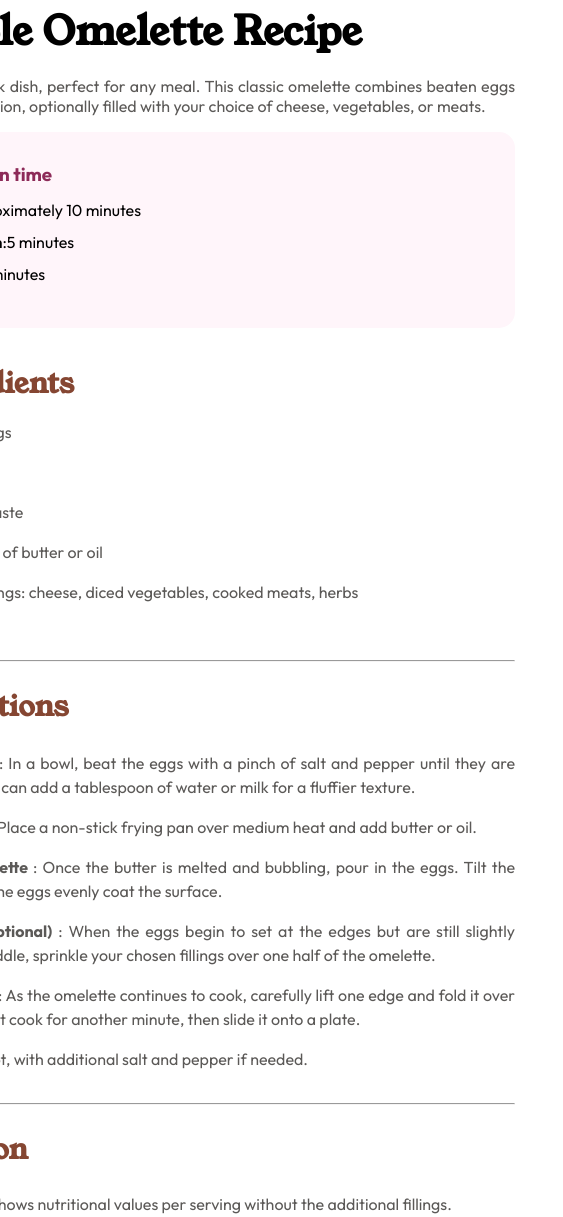
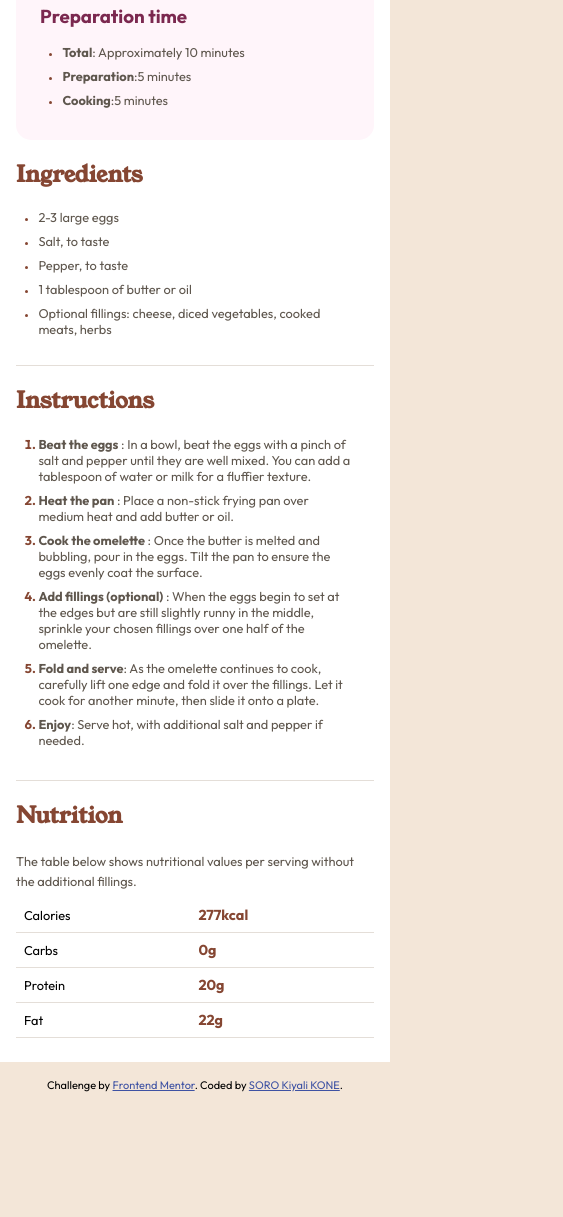
Before and after one commit to sorokiyali/Page-de-recettes, a plain HTML site: page index.html in a window 390 px wide. Shown: the part 390-1607 px from the top of the page, 563 px wide, since content can reach past the window. After the commit the page ends 1498 px from the top, so only its background shows below. Drawn offline with Linux system fonts and the light colour scheme.

Commit message:
le defis est responsive sur mobile

```diff
--- /dev/null
+++ b/CSS/color.css
@@ -0,0 +1,11 @@
+:root{
+    --Nutmeg: hsl(14, 45%, 36%);
+    --Dark-Raspberry: hsl(332, 51%, 32%);
+    --White: hsl(0, 0%, 100%);
+    --Rose-White: hsl(330, 100%, 98%);
+    --Eggshell: hsl(30, 54%, 90%);
+    --Light-Grey: hsl(30, 18%, 87%);
+    --Wenge-Brown: hsl(30, 10%, 34%);
+    --Dark-Charcoal: hsl(24, 5%, 18%);
+    --Blue: hsl(228, 45%, 44%);
+}
--- /dev/null
+++ b/CSS/style.css
@@ -0,0 +1,175 @@
+@import url('https://fonts.googleapis.com/css2?family=Figtree:wght@600;800;900&family=Outfit:wght@400;700&family=Work+Sans:wght@400;600;700&display=swap');
+@import url('https://fonts.googleapis.com/css2?family=Figtree:wght@600;800;900&family=Outfit:wght@400;700&family=Work+Sans:wght@400;600;700&family=Young+Serif&display=swap');
+@import url('color.css');
+
+* {
+    margin: 0;
+    padding: 0;
+    box-sizing: border-box;
+    border: none;
+}
+
+body {
+    font-family: 'outfit', sans-serif;
+    background-color:var(--Eggshell);
+    font-size: 16px;
+}
+
+.container{
+    padding: 2rem 20rem;
+
+}
+
+
+.center{
+    display: flex;
+    flex-direction: column;
+    justify-content: center;
+    align-items: center;
+
+}
+
+.card{
+    background-color: var(--White);
+    padding: 2.5rem ;
+    border-radius: 15px;
+    margin-top: 2rem ;
+
+
+}
+
+
+img{
+    width: 100%;
+    border-radius: 10px;
+
+}
+
+
+h1{
+    font-size: 1.5rem;
+    font-family: 'Young Serif',sans-serif;
+    margin: 1.2rem 0;
+    color: var(--Dark-charcoal);
+}
+
+small{
+    color: var(--Wenge-Brown);
+    font-size: .8rem;
+
+}
+
+.preparation-time{
+    margin-top: 1.2rem;
+    padding: 1.5rem;
+    background-color: var(--Rose-White);
+    border-radius: 15px;
+}
+
+h3{
+    margin-bottom: 1rem;
+    color:  var(--Dark-Raspberry);
+}
+
+ul,ol {
+    color: var(--Nutmeg);
+    font-size: .6rem;
+    padding: 0 1.4rem;
+    font-weight: 700;
+}
+
+ol{
+    font-size: .8rem;
+}
+
+li{
+    margin-bottom: .5rem;
+}
+
+li small {
+    font-weight: normal;
+}
+
+.preparation-time small{
+    font-size: .8rem;
+}
+
+
+
+h2{
+    color: var(--Nutmeg);
+    font-family: 'Young Serif',sans-serif;
+    font-size: 1.4rem;
+    margin: 1.2rem 0;
+}
+.ingredient small{
+    font-size: .8rem;
+}
+
+
+
+hr{
+    border-bottom: 0.5px solid var(--Light-Grey);
+
+}
+
+.instruction{
+    margin-bottom: 2rem;
+}
+
+
+
+table {
+    margin: .5rem 0;
+    border-collapse: collapse;
+    width: 100%;
+}
+
+.nutrition tr {
+    font-size: .8rem;
+    border-bottom: 1px solid var(--Light-Grey);
+}
+
+.nutrition tr td:last-child{
+    color: var(--Nutmeg);
+    font-weight: 700;
+    font-size: 0.9rem;
+}
+
+
+.nutrition td{
+    padding: 0.5rem;
+}
+
+.attribution{
+    text-align: center;
+    font-size: 11px;
+    margin: 1rem 0;
+
+}
+
+.attribution a{
+    color: var(--Blue);
+
+}
+
+@media only screen and (max-width: 768px) {
+    .container{
+        padding: 0;
+    }
+    .card{
+        padding: 0;
+        border-radius: 0;
+        margin-top: 0;
+    }
+
+    img{
+        border-radius: 0;
+
+    }
+
+    .under-card{
+        padding: 1rem;
+    }
+
+}
--- a/index.html
+++ b/index.html
@@ -5,35 +5,34 @@
   <meta charset="UTF-8">
   <meta name="viewport" content="width=device-width, initial-scale=1.0">
 
-  <link rel="icon" type="image/png" sizes="32x32" href="./assets/images/favicon-32x32.png">
-  <link rel="stylesheet" href="style.css">
+  <link rel="icon" type="image/png" sizes="32x32" href="images/favicon-32x32.png">
+  <link rel="stylesheet" href="CSS/style.css">
   <title>Frontend Mentor | Recipe page</title>
 
 </head>
 
 <body>
-  <div class="center">
+  <div class=" center container">
     <div class="card">
-      <div class="image">
-        <img src="images/image-omelette.jpeg" alt="">
-      </div>
+
+      <img src="images/image-omelette.jpeg" alt="">
 
       <div class="under-card">
         <h1>Simple Omelette Recipe</h1>
-        <p>An easy and quick dish, perfect for any meal. This classic omelette combines beaten eggs cooked
+        <small>An easy and quick dish, perfect for any meal. This classic omelette combines beaten eggs cooked
           to perfection, optionally filled with your choice of cheese, vegetables, or meats.
-        </p>
-        <div class="time">
+        </small>
+        <div class="preparation-time">
           <h3>Preparation time</h3>
           <ul>
             <li>
-              <p class="list"><strong>Total</strong>: Approximately 10 minutes</p>
+              <small><strong>Total</strong>: Approximately 10 minutes</small>
             </li>
             <li>
-              <p class="list"><strong>Preparation</strong>:5 minutes</p>
+              <small><strong>Preparation</strong>:5 minutes</small>
             </li>
             <li>
-              <p class="list"><strong>Cooking</strong>:5 minutes</p>
+              <small><strong>Cooking</strong>:5 minutes</small>
             </li>
           </ul>
         </div>
@@ -41,19 +40,19 @@
           <h2>Ingredients</h2>
           <ul>
             <li>
-              <p class="plist"> 2-3 large eggs</p>
+              <small> 2-3 large eggs</small>
             </li>
             <li>
-              <p class="plist">Salt, to taste</p>
+              <small>Salt, to taste</small>
             </li>
             <li>
-              <p class="plist">Pepper, to taste</p>
+              <small>Pepper, to taste</small>
             </li>
             <li>
-              <p class="plist">1 tablespoon of butter or oil</p>
+              <small>1 tablespoon of butter or oil</small>
             </li>
             <li>
-              <p class="plist">Optional fillings: cheese, diced vegetables, cooked meats, herbs</p>
+              <small>Optional fillings: cheese, diced vegetables, cooked meats, herbs</small>
             </li>
           </ul>
         </div><br>
@@ -62,59 +61,61 @@
           <h2>Instructions</h2>
           <ol>
             <li>
-              <p class="plist"><strong>Beat the eggs</strong> : In a bowl, beat the eggs with a pinch of salt and pepper
+              <small><strong>Beat the eggs</strong> : In a bowl, beat the eggs with a pinch of salt and
+                pepper
                 until they are
                 well mixed.
-                You can add a tablespoon of water or milk for a fluffier texture.</p>
+                You can add a tablespoon of water or milk for a fluffier texture.</small>
             </li>
             <li>
-              <p class="plist"><strong>Heat the pan</strong> : Place a non-stick frying pan over medium heat and add
-                butter or oil.</p>
+              <small><strong>Heat the pan</strong> : Place a non-stick frying pan over medium heat and add
+                butter or oil.</small>
             </li>
             <li>
-              <p class="plist"><strong>Cook the omelette</strong> : Once the butter is melted and bubbling, pour in the
+              <small><strong>Cook the omelette</strong> : Once the butter is melted and bubbling, pour in
+                the
                 eggs. Tilt the
                 pan
                 to ensure
-                the eggs evenly coat the surface.</p>
+                the eggs evenly coat the surface.</small>
             </li>
             <li>
-              <p class="plist"><strong>Add fillings (optional)</strong> : When the eggs begin to set at the edges but
+              <small><strong>Add fillings (optional)</strong> : When the eggs begin to set at the edges but
                 are still slightly
                 runny in the
-                middle, sprinkle your chosen fillings over one half of the omelette.</p>
+                middle, sprinkle your chosen fillings over one half of the omelette.</small>
             </li>
             <li>
-              <p class="plist"><strong>Fold and serve</strong>: As the omelette continues to cook, carefully lift one
+              <small><strong>Fold and serve</strong>: As the omelette continues to cook, carefully lift one
                 edge and fold it
                 over the
-                fillings. Let it cook for another minute, then slide it onto a plate.</p>
+                fillings. Let it cook for another minute, then slide it onto a plate.</small>
             </li>
             <li>
-              <p class="plist"><strong>Enjoy</strong>: Serve hot, with additional salt and pepper if needed.</p>
+              <small><strong>Enjoy</strong>: Serve hot, with additional salt and pepper if needed.</small>
             </li>
           </ol>
         </div>
         <hr>
         <div class="nutrition">
           <h2> Nutrition</h2>
-          <p class="nutri">The table below shows nutritional values per serving without the additional fillings.</p>
+          <small>The table below shows nutritional values per serving without the additional fillings.</small>
           <table>
             <tr>
               <td>Calories</td>
-              <td class="value">277kcal</td>
+              <td>277kcal</td>
             </tr>
             <tr>
               <td>Carbs</td>
-              <td class="value">0g</td>
+              <td>0g</td>
             </tr>
             <tr>
               <td>Protein</td>
-              <td class="value"> 20g</td>
+              <td> 20g</td>
             </tr>
             <tr>
               <td>Fat</td>
-              <td class="value">22g</td>
+              <td>22g</td>
             </tr>
           </table>
         </div>
@@ -127,6 +128,7 @@
     </div>
 
   </div>
+
 </body>
 
 </html>
--- a/style.css
+++ /dev/null
@@ -1,189 +0,0 @@
-@import url('https://fonts.googleapis.com/css2?family=Figtree:wght@600;800;900&family=Outfit:wght@400;700&family=Work+Sans:wght@400;600;700&display=swap');
-@import url('https://fonts.googleapis.com/css2?family=Figtree:wght@600;800;900&family=Outfit:wght@400;700&family=Work+Sans:wght@400;600;700&family=Young+Serif&display=swap');
-
-
-* {
-    margin: 0;
-    padding: 0;
-    box-sizing: border-box;
-    /* border: none; */
-}
-
-body {
-    font-family: 'outfit', sans-serif;
-    background-color: hsl(30, 54%, 90%);
-    font-size: 16px;
-}
-
-
-.center{
-    display: flex;
-    flex-direction: column;
-    justify-content: center;
-    align-items: center;
-}
-
-.card{
-    background-color: hsl(0, 0%, 100%);
-    padding: 3rem 3rem ;
-    border-radius: 1rem;
-    width: 46rem;
-    margin-top: 2rem;
-
-}
-
-/* .image{
-    width: 45rem;
-
-} */
-
-img{
-    object-fit: cover;
-    width: 40rem;
-    border-radius: 1rem;
-}
-
-h1{
-    font-size: 2.5rem;
-    font-family: 'Young Serif',sans-serif;
-    margin: 1rem 1rem;
-
-}
-
-p{
-    text-align: justify;
-    color: hsl(20, 2%, 35%);
-    margin-bottom: 1rem;
-}
-
-.time{
-    background-color: hsl(330, 100%, 98%);
-    padding: 30px;
-    border-radius: 1rem;
-}
-
-h3{
-    margin-bottom: 1rem;
-    color:  hsl(332, 54%, 36%);
-}
-
-ul {
-    line-height: 1rem;
-    color: hsl(14, 45%, 36%);
-}
-
-.list {
-    color: black;
-    margin-left: 0.5rem;
-}
-
-.ingredient{
-    padding: 20px;
-    line-height:1.5rem ;
-    text-align: justify;
-}
-
-h2{
-    color: hsl(14, 45%, 36%);
-    font-family: 'Young Serif',sans-serif;
-    font-size: 1.8rem;
-    margin: 1.5rem 1rem 1.5rem 1rem;
-}
-
-
-.plist{
-   margin-left: 1rem;
-   line-height: 1.5rem;
-
-}
-
-hr{
-    border-bottom: 0.5px solid rgb(245, 244, 244);
-
-}
-
-.instruction{
-    text-align: justify;
-    margin-bottom: 2rem;
-}
-
-ol{
-    line-height: 1rem;
-    color: hsl(14, 45%, 36%);
-
-}
-
-.nutrition{
-    text-align: justify;
-}
-
-table {
-    border-collapse: collapse;
-    width: 92%;
-
-}
-
-.value {
-    color: hsl(14, 45%, 36%);
-    font-weight: bold;
-    font-size: 0.8rem;
-}
-
-td {
-    padding: 0.5rem;
-}
-
-
-tr{
-    border-bottom: 1px solid gainsboro;
-}
-.attribution{
-    text-align: center;
-    font-size: 11px;
-    margin-top: 1rem;
-    margin-bottom: 1rem;
-}
-
-.attribution a{
-    color: hsl(228, 45%, 44%);
-
-}
-
-@media only screen and (max-width: 375px) {
-
-    .card{
-       width: 25rem;
-       padding: 0 15rem 0 -15rem;
-       border-radius: 0;
-
-    }
-
-    h1{
-        font-size: 1.8rem;
-    }
-    img{
-        width: 25rem;
-        margin: -3rem 0 0.5rem -3rem;
-        border-radius: 0;
-    }
-    .attribution{
-        visibility: hidden;
-    }
-}
-
-
-
-
-
-
-
-
-
-/* .center{
-    display: flex;
-    justify-content: center;
-    align-items: center;
-    flex-direction: column; */
-    /* height: calc(100vh - 1px ); */
-
-/* }
```
Also changed, not shown: 1 other file.
